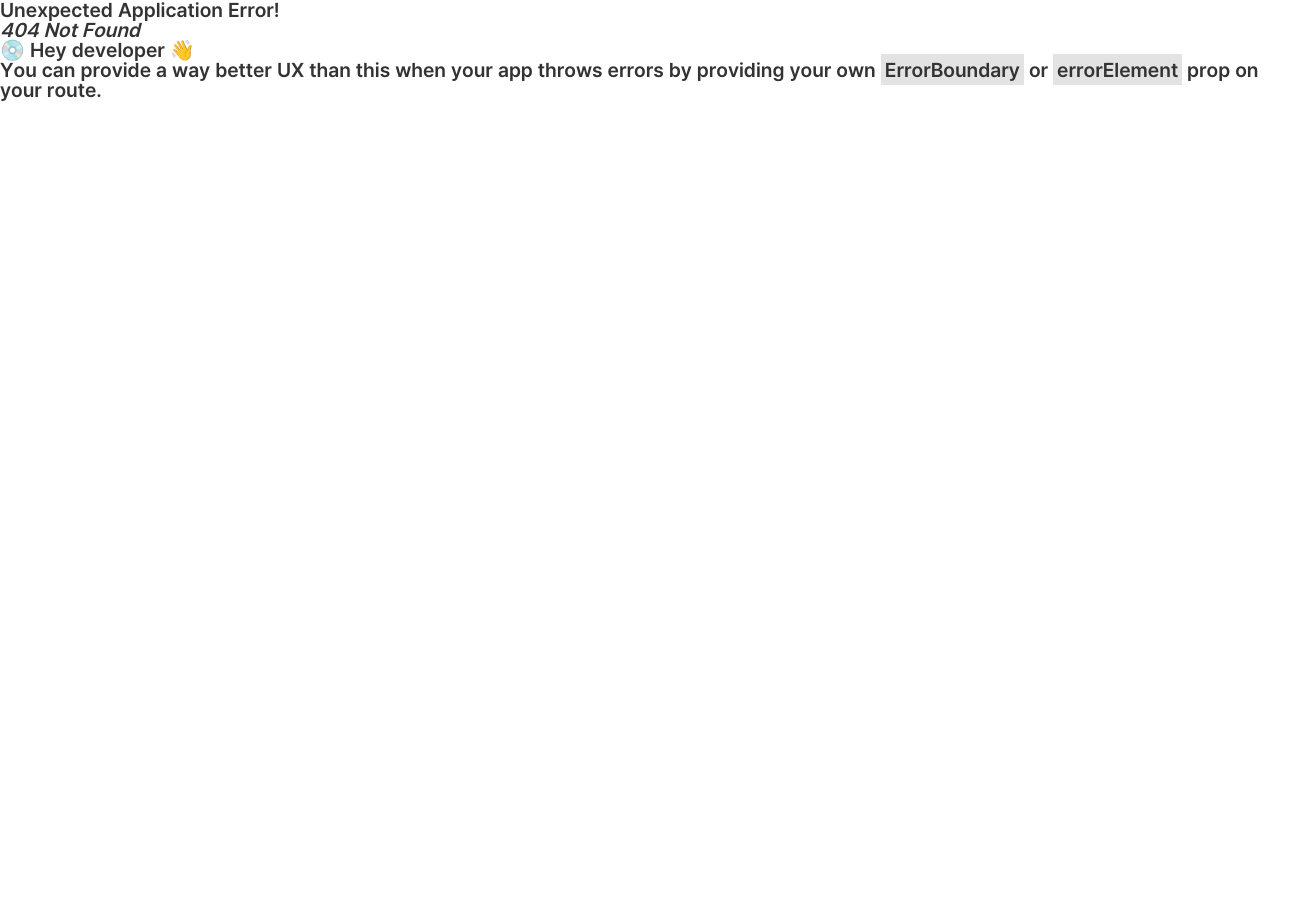
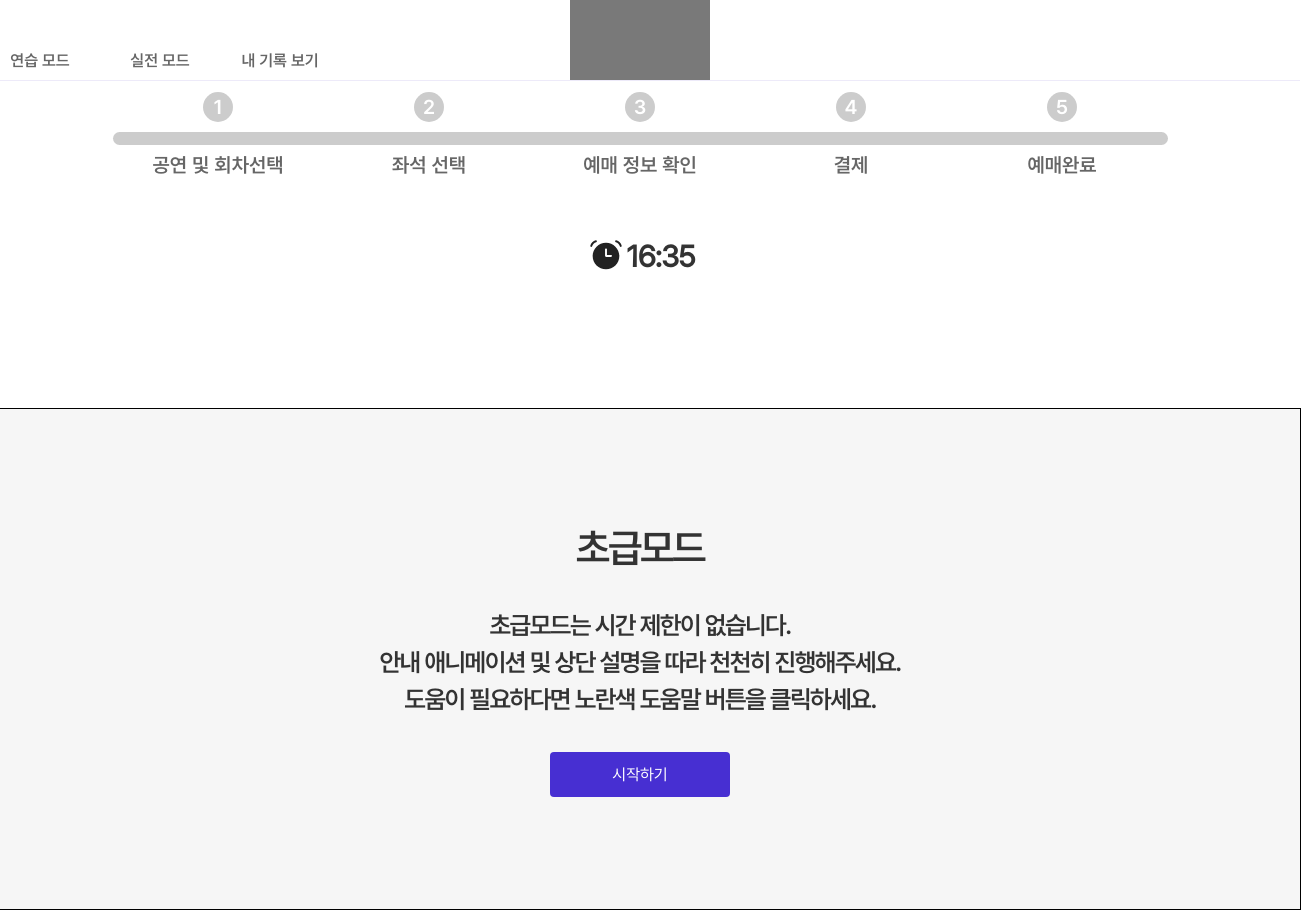
Before and after one commit to Easy-Ti-cket/easy-ticket, a React (Vite) app: page /progress/step0 in a window 1280 px wide. Before the commit this address had no page. Shown: the whole page, 1301 px wide, since content can reach past the window. Before the commit the page ends 800 px from the top, so only its background shows below. Built offline with nearby package versions, Linux system fonts and the light colour scheme.

Commit message:
Feat: Step0 인트로 페이지 단계별로 구현

```diff
--- /dev/null
+++ b/src/pages/step0/Intro.jsx
@@ -0,0 +1,39 @@
+import React, { useEffect } from "react";
+import styled from "styled-components";
+import { useNavigate } from "react-router-dom";
+import { useAtom } from "jotai";
+import { levelAtom, progressAtom } from "../../store/atom";
+import Button from "../../components/button/Button";
+import IntroMessage from "./IntroMessage";
+
+const IntroContainer = styled.div`
+  display: flex;
+  flex-direction: column;
+  justify-content: center;
+  align-items: center;
+  height: 100%;
+`;
+
+const Intro = () => {
+  const navigate = useNavigate();
+  const [level] = useAtom(levelAtom);
+  const [progress, setProgress] = useAtom(progressAtom);
+
+  useEffect(() => {
+    setProgress(0);
+  }, [setProgress]);
+
+  const handleClick = () => {
+    setProgress(1);
+    navigate("/progress/step1-1");
+  };
+
+  return (
+    <IntroContainer>
+      <IntroMessage />
+      <Button text="시작하기" onClick={handleClick} />
+    </IntroContainer>
+  );
+};
+
+export default Intro;
--- /dev/null
+++ b/src/pages/step0/IntroMessage.jsx
@@ -0,0 +1,25 @@
+import React from "react";
+import { useAtom } from "jotai";
+import { levelAtom } from "../../store/atom";
+import { LowLevelText, MiddleLevelText, HighLevelText } from "./IntroText";
+
+const IntroMessage = () => {
+  const [level] = useAtom(levelAtom);
+
+  const renderMessage = () => {
+    switch (level) {
+      case "low":
+        return <LowLevelText />;
+      case "middle":
+        return <MiddleLevelText />;
+      case "high":
+        return <HighLevelText />;
+      default:
+        return null;
+    }
+  };
+
+  return <>{renderMessage()}</>;
+};
+
+export default IntroMessage;
--- /dev/null
+++ b/src/pages/step0/IntroText.css
@@ -0,0 +1,3 @@
+.key-color {
+  color: var(--key-color);
+}
--- /dev/null
+++ b/src/pages/step0/IntroText.jsx
@@ -0,0 +1,64 @@
+// IntroText.jsx
+import React from "react";
+import styled from "styled-components";
+import "./IntroText.css";
+
+const Title = styled.div`
+  font-size: 40px;
+  font-style: normal;
+  letter-spacing: -2.5px;
+  text-align: center;
+  line-height: normal;
+  margin-bottom: 30px;
+`;
+
+const Main = styled.div`
+  text-align: center;
+  font-size: 25px;
+  font-style: normal;
+  letter-spacing: -1.5px;
+  line-height: normal;
+  margin-bottom: 30px;
+`;
+
+export const LowLevelText = () => (
+  <>
+    <Title>초급모드</Title>
+    <Main>
+      <p>초급모드는 시간 제한이 없습니다. </p>
+      <p>안내 애니메이션 및 상단 설명을 따라 천천히 진행해주세요.</p>
+      <p>도움이 필요하다면 노란색 도움말 버튼을 클릭하세요.</p>
+    </Main>
+  </>
+);
+
+export const MiddleLevelText = () => (
+  <>
+    <Title>중급모드</Title>
+    <Main>
+      <p>중급모드는 시간 제한이 없습니다. </p>
+      <p>상단 설명을 따라 천천히 진행해주세요.</p>
+      <p>도움이 필요하다면 노란색 도움말 버튼을 클릭하세요.</p>
+    </Main>
+  </>
+);
+
+export const HighLevelText = () => (
+  <>
+    <Title>고급모드</Title>
+    <Main>
+      <p>
+        {" "}
+        고급모드는 <span className="key-color">시간제한</span>이 있습니다
+        (15분).
+      </p>
+      <p>
+        {" "}
+        잠시 쉬고 싶다면 키보드 우측 상단{" "}
+        <span className="key-color">ESC 키</span>를 누르세요.
+      </p>
+      <p>도움이 필요하다면 위에 있는 노란버튼을 클릭하세요.</p>
+      <p>제한 시간 내에 예매를 완료하세요!</p>
+    </Main>
+  </>
+);
--- a/src/routes.jsx
+++ b/src/routes.jsx
@@ -1,6 +1,7 @@
 import React from "react";
 import { createBrowserRouter, Outlet } from "react-router-dom";
 import Layout from "./pages/Layout";
+import Intro from "./pages/step0/Intro";
 import SelectPerformance from "./pages/step1/SelectPerformance";
 import SelectRound from "./pages/step1/SelectRound";
 import ProgressContents from "./pages/ProgressContents";
@@ -14,6 +15,10 @@ const router = createBrowserRouter([
         path: "progress",
         element: <ProgressContents />,
         children: [
+          {
+            path: "step0",
+            element: <Intro />
+          },
           {
             path: "step1-1",
             element: <SelectPerformance />
```
Also changed, not shown: src/pages/step0/step0.txt (deleted).
